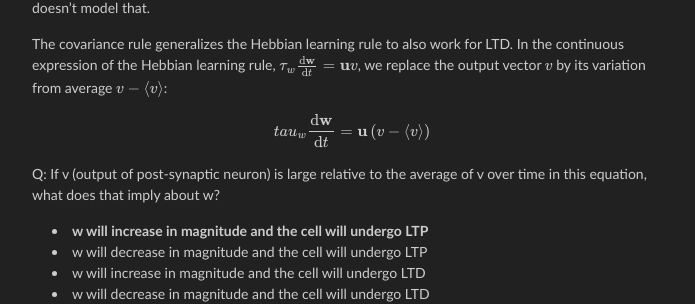
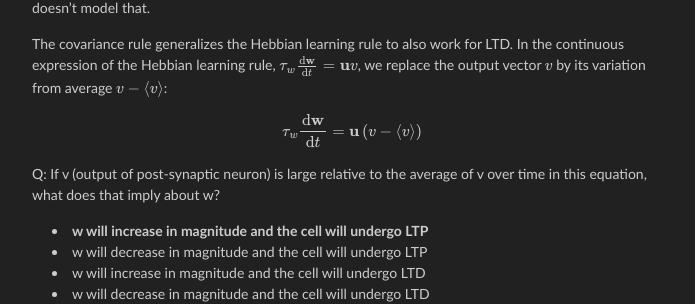
Before and after one commit to agravier/agravier.github.io, a Jekyll site: the page built from etc/notes/cn-coursera/notes07.md, in a window 1280 px wide and 900 px high, scrolled down 1570 px. Shown: the part 146-450 px from the top of the window, without its empty margins (288-983 px from the left). Built offline with Jekyll 4.4.1, drawn with Linux system fonts in a browser that asks for light colours; Markdown is read by kramdown in place of the engine named in the settings; formulas are drawn with MathJax 3.

```diff
--- a/etc/notes/cn-coursera/notes07.md
+++ b/etc/notes/cn-coursera/notes07.md
@@ -90,7 +90,7 @@ LTD is modeled to happen when there is no or low ouput even though there is an i
 The covariance rule generalizes the Hebbian learning rule to also work for LTD. In the continuous expression of the Hebbian learning rule, \\(\tau\_w\frac{\textrm{d}\textbf{w}}{\textrm{d}t} = \textbf{u}v\\), we replace the output vector \\(v\\) by its variation from average \\(v-\langle v\rangle\\):
 
 \\[
-tau\_w\frac{\textrm{d}\textbf{w}}{\textrm{d}t} = \textbf{u}\left(v-\langle v\rangle\right)
+\tau\_w\frac{\textrm{d}\textbf{w}}{\textrm{d}t} = \textbf{u}\left(v-\langle v\rangle\right)
 \\]
 
 Q: If v (output of post-synaptic neuron) is large relative to the average of v over time in this equation, what does that imply about w?
```
